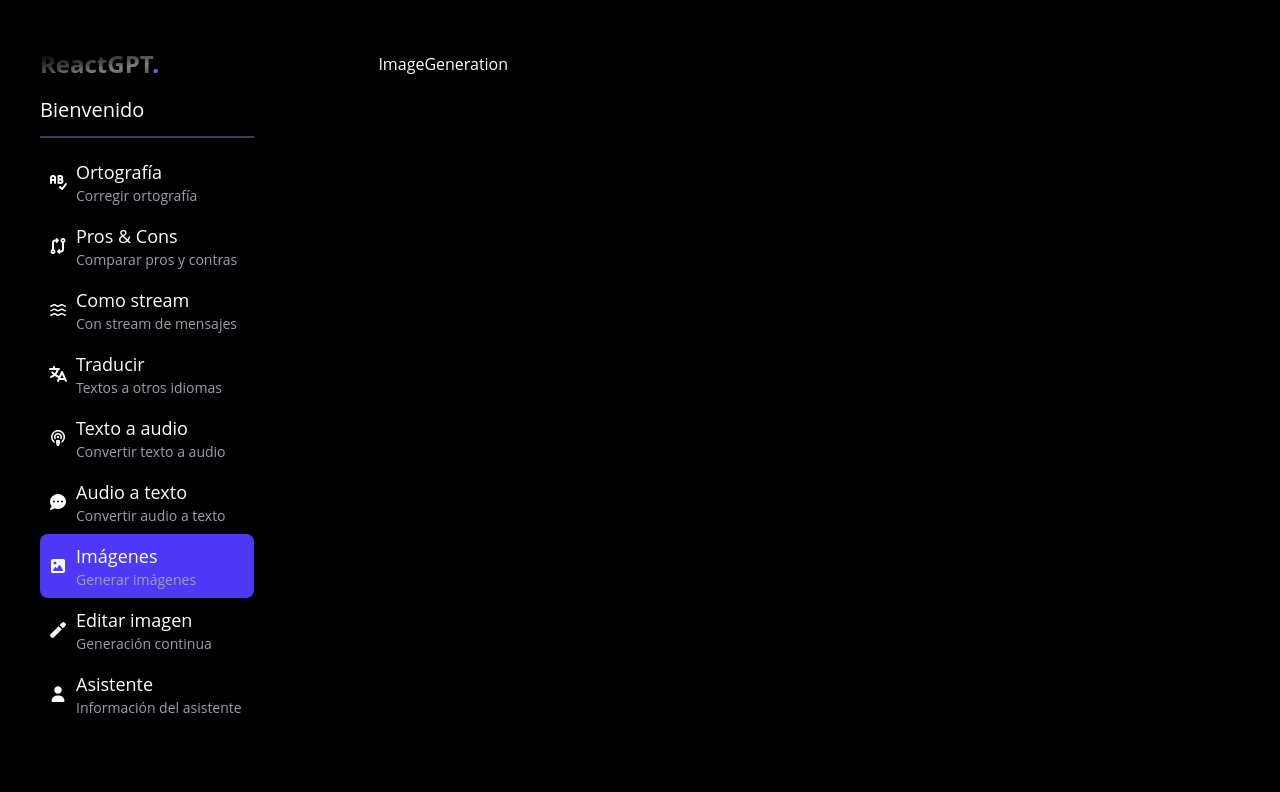
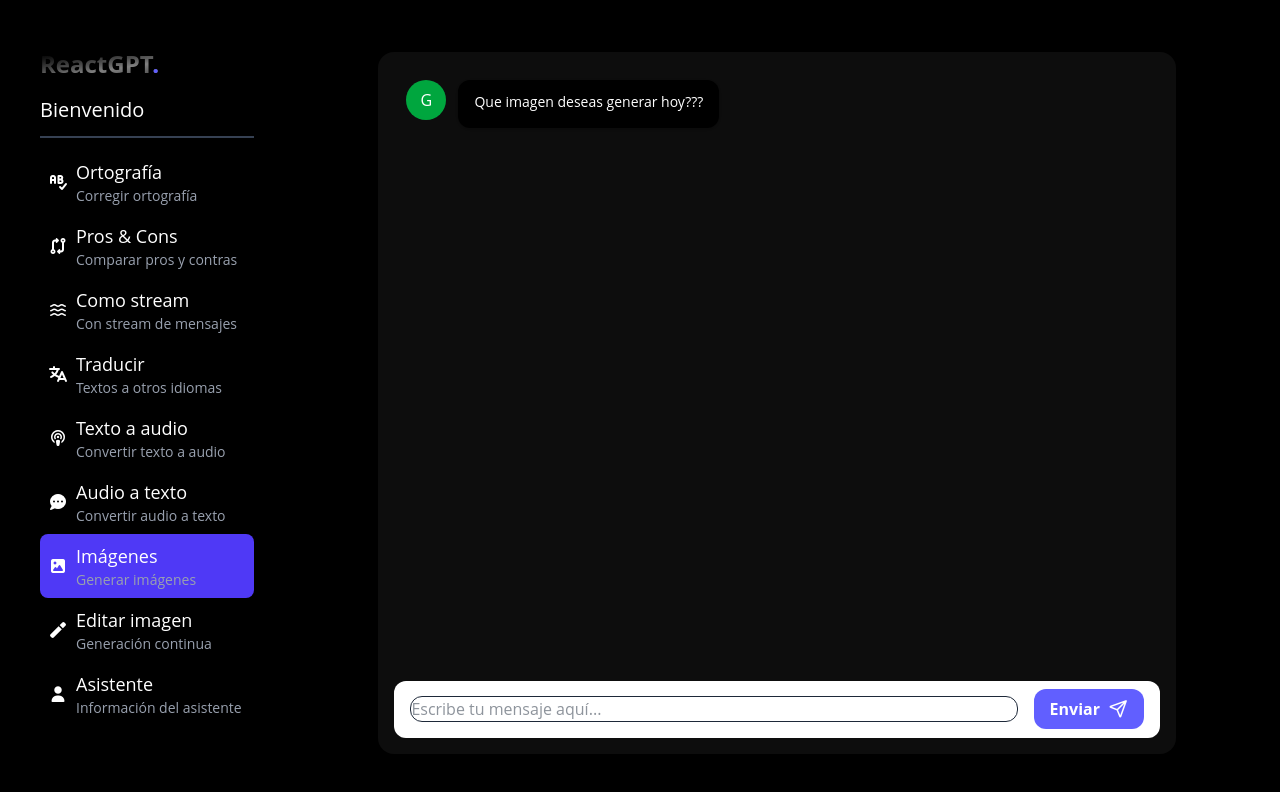
Before and after one commit to xander-on/react-gpt, a React (Vite) app: page /image-generation in a window 1280 px wide. Shown: the top 792 px of the page. Built offline with nearby package versions, Linux system fonts and the light colour scheme.

Commit message:
fin de seccion 13 generacion de imagenes

```diff
--- a/src/core/use-cases/index.ts
+++ b/src/core/use-cases/index.ts
@@ -4,3 +4,5 @@ export * from './prosConsStream.use-case';
 export * from './translateText.use-case';
 export * from './textToAudio.use-case';
 export * from './audioToText.use-case';
+export * from './imageGeneration.use-case';
+export * from './imageVariation.use-case';
--- a/src/presentation/components/index.ts
+++ b/src/presentation/components/index.ts
@@ -8,3 +8,5 @@ export * from './chatInputBoxes/TextMessageBox';
 export * from './chatInputBoxes/TextMessageBoxFile';
 export * from './chatInputBoxes/TextMessageBoxSelect';
 export * from './chat-bubbles/GptOrthographyMessage';
+export * from './chat-bubbles/GptMessageImage';
+export * from './chat-bubbles/GptMessageSelectableImage';
--- a/src/presentation/pages/imageGeneration/ImageGenerationPage.tsx
+++ b/src/presentation/pages/imageGeneration/ImageGenerationPage.tsx
@@ -1,6 +1,80 @@
+import { useState } from "react";
+import { GptMessage, GptMessageImage, MyMessage, TextMessageBox, TypingLoader } from "../../components";
+import { imageGenerationUseCase } from "../../../core/use-cases";
+
+interface Message {
+  text:string;
+  isGpt:boolean;
+  info?:{
+    imageUrl:string
+    alt:string
+  }
+}
+
 
 export const ImageGenerationPage = () => {
+
+  const [isLoading, setIsLoading] = useState(false);
+  const [messages, setMessages] = useState<Message[]>([]);
+
+  const handlePost = async(text:string) => {
+    setIsLoading(true);
+    setMessages( prev => [...prev, {text, isGpt:false}] );
+
+    const imageInfo = await imageGenerationUseCase(text);
+    setIsLoading(false);
+
+    if(!imageInfo)
+      return setMessages( prev => [...prev, {text: 'No se pudo generar la imagen', isGpt:true}] );
+
+    setMessages( prev => [
+      ...prev,
+      {
+        text,
+        isGpt:true,
+        info:{
+          imageUrl:imageInfo.url,
+          alt:text
+        }
+      }
+    ])
+  }
+
   return (
-    <div>ImageGeneration</div>
+    <div className="chat-container">
+      <div className="chat-messages">
+        <div className="grid grid-cols-12 gap-y-2">
+
+          <GptMessage text="Que imagen deseas generar hoy???"/>
+
+          {
+            messages.map( (message, index) => (
+              message.isGpt
+                ? <GptMessageImage
+                  key={index}
+                  text={message.text}
+                  imageUrl={message.info?.imageUrl}
+                  alt={message.info?.alt}
+                />
+                : <MyMessage key={index} text={message.text}/>
+            ))
+          }
+
+          {
+            isLoading &&
+              <div className="col-start-1 col-end-12">
+                <TypingLoader className="fade-in"/>
+              </div>
+          }
+
+        </div>
+      </div>
+
+      <TextMessageBox
+        onSendMessage={handlePost}
+        placeholder="Escribe tu mensaje aquí..."
+        disableCorrections
+      />
+    </div>
   )
 }
--- a/src/presentation/pages/imageGeneration/ImageTunningPage.tsx
+++ b/src/presentation/pages/imageGeneration/ImageTunningPage.tsx
@@ -1,6 +1,144 @@
+
+import { useState } from "react";
+import { GptMessage, GptMessageImage, GptMessageSelectableImage, MyMessage, TextMessageBox, TypingLoader } from "../../components";
+import { imageGenerationUseCase, imageVariationUseCase } from "../../../core/use-cases";
+
+interface Message {
+  text:string;
+  isGpt:boolean;
+  info?:{
+    imageUrl:string
+    alt:string
+  }
+}
+
 
 export const ImageTunningPage = () => {
+
+  const [isLoading, setIsLoading] = useState(false);
+  const [messages, setMessages] = useState<Message[]>([
+    {
+      isGpt: true,
+      text: 'Imagen base',
+      info:{
+        imageUrl:'http://localhost:3000/gpt/image-generation/1781724644832.png',
+        alt:'Imagen base'
+      }
+    }
+  ]);
+
+  const [originalImageAndMask, setOriginalImageAndMask] = useState({
+    original : undefined as string | undefined,
+    mask     : undefined as string | undefined
+  });
+
+
+  const handleVariation = async() => {
+    setIsLoading(true);
+    const resp = await imageVariationUseCase(originalImageAndMask.original!);
+    setIsLoading(false);
+
+    if(!resp) return;
+
+    setMessages( prev => [
+      ...prev,
+      {
+        text:'Variacion',
+        isGpt:true,
+        info:{
+          imageUrl:resp.url,
+          alt:'Variacion'
+        }
+      }
+    ])
+
+  }
+
+
+  const handlePost = async(text:string) => {
+    setIsLoading(true);
+    setMessages( prev => [...prev, {text, isGpt:false}] );
+
+    const { original, mask } = originalImageAndMask;
+
+    const imageInfo = await imageGenerationUseCase(text, original, mask);
+    setIsLoading(false);
+
+    if(!imageInfo)
+      return setMessages( prev => [...prev, {text: 'No se pudo generar la imagen', isGpt:true}] );
+
+    setMessages( prev => [
+      ...prev,
+      {
+        text,
+        isGpt:true,
+        info:{
+          imageUrl:imageInfo.url,
+          alt:text
+        }
+      }
+    ])
+  }
+
   return (
-    <div>ImageTunningPage</div>
+    <>
+      {
+        originalImageAndMask.original && (
+          <div className="fixed flex flex-col items-center top-10 right-10 z-10 fade-in">
+            <span>Editando</span>
+            <img
+              className="border rounded-xl w-36 h-36 object-cover"
+              src={ originalImageAndMask.mask || originalImageAndMask.original }
+              alt="Imagen original"
+            />
+            <button
+              className="btn-primary mt-2"
+              onClick={handleVariation}
+            >Generar Variacion</button>
+          </div>
+        )
+      }
+
+      <div className="chat-container">
+        <div className="chat-messages">
+          <div className="grid grid-cols-12 gap-y-2">
+
+            <GptMessage text="Que imagen deseas generar hoy???"/>
+
+            {
+              messages.map( (message, index) => (
+                message.isGpt
+                  ? <GptMessageSelectableImage
+                      key={index}
+                      text={message.text}
+                      imageUrl={message.info?.imageUrl!}
+                      alt={message.info?.alt}
+                      onImageSelected={ maskImageUrl => setOriginalImageAndMask({
+                        original:message.info?.imageUrl,
+                        mask:maskImageUrl
+                      }) }
+                    />
+                  : <MyMessage key={index} text={message.text}/>
+              ))
+            }
+
+            {
+              isLoading &&
+                <div className="col-start-1 col-end-12">
+                  <TypingLoader className="fade-in"/>
+                </div>
+            }
+
+          </div>
+        </div>
+
+
+        <TextMessageBox
+          onSendMessage={handlePost}
+          placeholder="Escribe tu mensaje aquí..."
+          disableCorrections
+        />
+      </div>
+    </>
   )
 }
```
